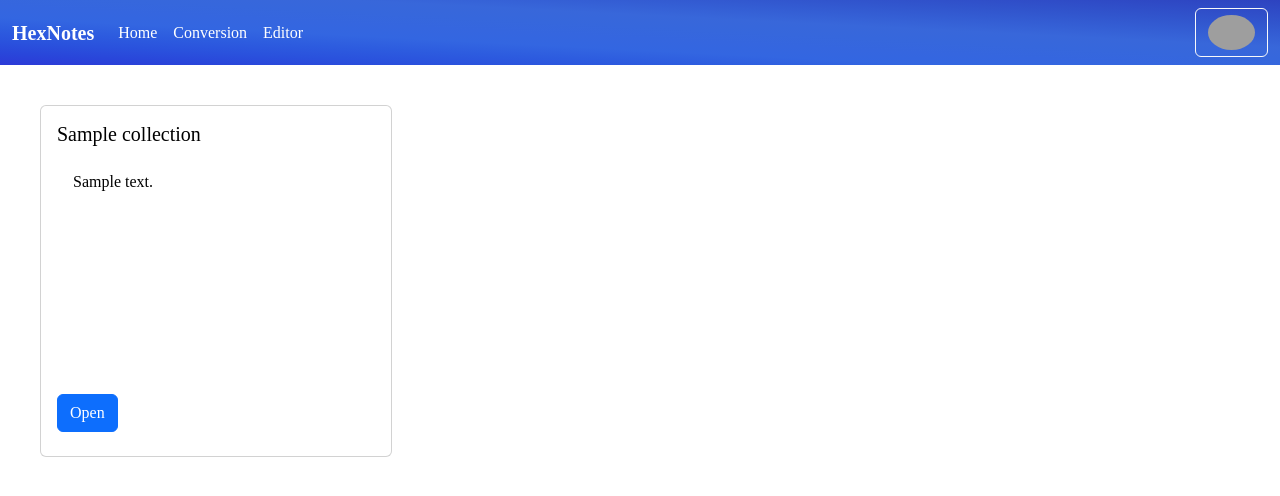
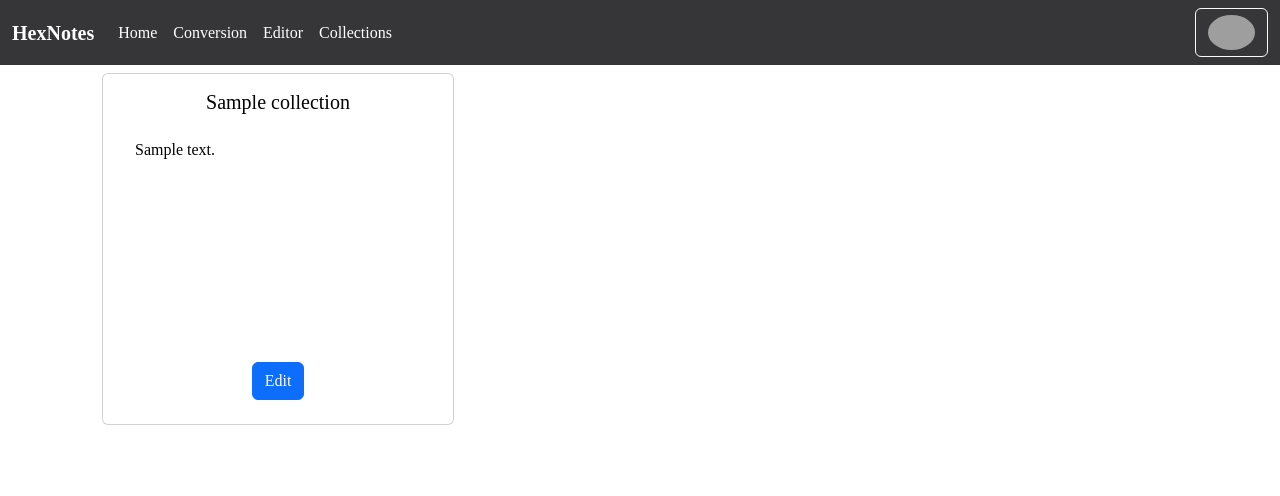
Before and after one commit to Hack-ElitesX/notemaker, a Django app: page /collections in a window 1280 px wide. Shown: the top 496 px of the page. Run offline with Django 4.2, Linux system fonts and the light colour scheme; a user stored in the database is signed in; tables that the repository leaves empty hold one stand-in row (values such as "Sample post"); some web fonts are replaced; grey boxes are pictures that could not be loaded.

Commit message:
Fixed Collections page Changed Color Theme Updated Editor Some more minor changes Added favicon

```diff
--- a/notemakerapp/views.py
+++ b/notemakerapp/views.py
@@ -116,9 +116,9 @@ def downloadNote(request, html, type, pageSize, output):
 
 def editor(request,**params):
     if(not os.path.exists('media/pdf')):
-        os.mkdir(os.path.join('/', 'media') + '/pdf')
+        os.mkdir(os.path.join('', 'media') + '/pdf')
     if(not os.path.exists('media/word')):
-        os.mkdir(os.path.join('/', 'media') + '/word')
+        os.mkdir(os.path.join('', 'media') + '/word')
     if(request.method == "POST"):
         html = request.POST['text'];
         type = request.POST['fileType'];
@@ -211,6 +211,11 @@ def convert(request):
         return render(request,'conversion.html')
 
 def collections(request):
+    if(request.user == "AnonymousUser"):
+        return HttpResponse('''
+        <h2> User Unauntheticated </h2>
+        <p> Kindly <a href="home.html"> Login </a> / <a href=""> Register </a> to access collections page </p>
+        ''')
     collection = Collection.objects.filter(username=request.user)
     context = {'notes': collection}
     return render(request,'collections.html', context)
--- a/static/index.js
+++ b/static/index.js
@@ -18,10 +18,10 @@ var modal_inner = document.getElementsByClassName('card card-body m-2')[0];
 var carousel_rect = document.getElementsByTagName('rect');
 function changeMode() {
     // NOTE: lightModeTheme is changing background-image property of the element, so change accordingly (in terms of linear-gradient)
-    let lightModeNavbar = "linear-gradient(to left bottom,#2d43c0,#2f4cc7,#3155cd,#345ed4,#3867da,#3667dc,#3566df,#3366e1,#2d5cdf,#2a52dd,#2946da,#2c3ad7)";        // Change this to give different theme to light mode
+    let lightModeNavbar = "#363638";        // Change this to give different theme to light mode
 
     // NOTE: darkModeColor is changing the background property of the element, so change accordingly (in different color format like color name, hex, hsl, etc)
-    let darkModeNavbar = "#181818";         // Change this to give different theme to dark mode
+    let darkModeNavbar = "background-image: linear-gradient(to right bottom, #252425, #1f1f1f, #1a191a, #151415, #0e0d0e);";         // Change this to give different theme to dark mode
 
     let darkModeBody = "#202020"   // Body background color in dark mode
     let lightModeBody = "#fff"  // Body background color in light mode
@@ -45,16 +45,22 @@ function changeMode() {
                 carousel_rect[i].style.fill = "#191919"
             }
         }
-
-        if(window.location.pathname == "/editor") {
+        if(window.location.pathname == "/edit") {
             document.getElementById('editor').style.background = "#202c33"
+        }
+        if(window.location.pathname == "/collections") {
+            let card = document.getElementsByClassName('card m-2 notes');
+            for(let i=0;i<card.length;i++) {
+                card[i].style.backgroundColor = "#bddff2";
+            }
         }
 
         localStorage.setItem('darkMode', 1);
     }
     // For Light Mode
     else {
-        outerLayer.style.background = "none";
+        // outerLayer.style.background = "none";
+        outerLayer.style.background = lightModeNavbar
         outerLayer.style.backgroundImage = lightModeNavbar;
         page.style.color = lightModeText
         page.style.background = lightModeBody;
@@ -64,12 +70,18 @@ function changeMode() {
         // Changes carousel color
         if(window.location.pathname == "/" || window.location.pathname == "") {
             for(let i=0;i<carousel_rect.length;i++) {
-                carousel_rect[i].style.fill = "#5EE6EB"
+                carousel_rect[i].style.fill = "#FF725E"
             }
         }
 
-        if(window.location.pathname == "/editor") {
+        if(window.location.pathname == "/edit") {
             document.getElementById('editor').style.background = "white"
+        }
+        if(window.location.pathname == "/collections") {
+            let card = document.getElementsByClassName('card m-2 notes');
+            for(let i=0;i<card.length;i++) {
+                card[i].style.backgroundColor = "white";
+            }
         }
 
         localStorage.setItem('darkMode', 0);
--- a/templates/base.html
+++ b/templates/base.html
@@ -38,7 +38,7 @@
 
   <body>
     <header style="background-color:transparent;">
-      <nav class="navbar navbar-expand-lg navbar-light" style=" background-image: linear-gradient( to left bottom, #2d43c0, #2f4cc7, #3155cd, #345ed4, #3867da, #3667dc, #3566df, #3366e1, #2d5cdf, #2a52dd, #2946da, #2c3ad7 ); " >
+      <nav class="navbar navbar-expand-lg navbar-light" style="background-image: linear-gradient(to right bottom, #252425, #1f1f1f, #1a191a, #151415, #0e0d0e);" >
         <div class="container-fluid">
           <a class="navbar-brand text-white" href="{% url 'home' %}"><strong>HexNotes</strong></a>
           <button class="navbar-toggler" type="button" data-bs-toggle="collapse" data-bs-target="#navbarSupportedContent" aria-controls="navbarSupportedContent" aria-expanded="false" aria-label="Toggle navigation" >
@@ -55,6 +55,11 @@
               <li class="nav-item" style="max-width: content-fit;">
                 <a class="nav-link text-white" href="{% url 'editor' %}" >Editor</a >
               </li>
+              {% if user.is_authenticated %}
+              <li class="nav-item" style="max-width: content-fit;">
+                <a class="nav-link text-white" href="{% url 'collections' %}" >Collections</a >
+              </li>
+              {% endif %}
             </ul>
 
             <ul class="navbar-nav mr-auto mb-2 mb-lg-0" >
@@ -68,9 +73,9 @@
               {% else %}
               <form action="#" class="d-flex">
                 <!-- Button to trigger login modal -->
-                <button type="button" class="btn btn-success mx-2" data-bs-toggle="modal" data-bs-target="#loginModal" style=" background-image: linear-gradient(to left bottom, #62e2c0, #58e1c7, #4fdfce, #48ded5, #42dcdb, #48dce3, #50dce9, #5adbef, #6fdbf6, #83dcfb, #96dcfe, #a7dcff);" > Login </button>
+                <button type="button" class="btn btn-success mx-2" data-bs-toggle="modal" data-bs-target="#loginModal" style="background-image: linear-gradient(to left top, #ff725e, #fc7b68, #f98372, #f68b7c, #f29386);" > Login </button>
                 <!-- Button to trigger signup modal -->
-                <button type="button" class="btn btn-success mx-2 " data-bs-toggle="modal" data-bs-target="#signupModal"  style=" background-image: linear-gradient(to left bottom, #62e2c0, #58e1c7, #4fdfce, #48ded5, #42dcdb, #48dce3, #50dce9, #5adbef, #6fdbf6, #83dcfb, #96dcfe, #a7dcff);"> SignUp </button>
+                <button type="button" class="btn btn-success mx-2 " data-bs-toggle="modal" data-bs-target="#signupModal"  style="background-image: linear-gradient(to left top, #ff725e, #fc7b68, #f98372, #f68b7c, #f29386);"> SignUp </button>
               </form>
                 {% endif %}
             </ul>
@@ -112,7 +117,7 @@
 
               <form action="logout" method="post" class="mt-3">
                 {% csrf_token %}
-                <button type="submit" class="btn btn-warning mx-2" style=" background-image: linear-gradient(to right, #ded74f, #e3c63a, #e8b428, #eda218, #f08e10);">
+                <button type="submit" class="btn btn-danger mx-2">
                   Logout
                 </button>
               </form>
@@ -186,7 +191,7 @@
                   <input type="password" class="form-control" id="pass" name="pass" placeholder="Password" required />
                 </div>
 
-                <button type="submit" class="btn btn-success my-2" required style=" background-image: linear-gradient(to right, #ded74f, #e3c63a, #e8b428, #eda218, #f08e10);">
+                <button type="submit" class="btn btn-success my-2" required style=" background-image: linear-gradient(to left top, #ff725e, #fc7b68, #f98372, #f68b7c, #f29386);">
                   Login
                 </button>
               </form>
--- a/templates/collections.html
+++ b/templates/collections.html
@@ -2,19 +2,57 @@
 
 {% block content %}
 
-<div class=" d-flex flex-row m-4" style="overflow:scroll;">
+<div class="container text-center">
+  {% for note in notes %}
+    {% if forloop.counter0|divisibleby:3 %}
+      <div class="row container">
+    {% endif %}
+        <div class="col" style="width: 22rem;">
+          <!-- Code to display notes -->
+          <div class="card m-2 notes" style="width: 22rem; height: 22rem;color: black;">
+            <div class="card-body" >
+              <h5 class="card-title"> {{note.title}} </h5>
+              <div class="card-text"  style="height: 14rem;width: 20rem; overflow: scroll;line-height: 1.5;text-align: justify;">
+                  <p class="m-3">{{note.text}}</p>
+              </div>
+              <a href="" class="btn btn-primary mt-3">Edit</a>
+            </div>
+          </div>
+          <!-- Display Notes END -->
+        </div>
+    {% if forloop.counter|divisibleby:3 %}
+      </div>
+    {% endif %}
+  {% endfor %}
+
+  {% comment %} <div class="row">
+    <div class="col">
+      Column
+    </div>
+    <div class="col">
+      Column
+    </div>
+    <div class="col">
+      Column
+    </div>
+  </div>
+</div> {% endcomment %}
+
+{% comment %} <div class="d-flex m-4">
 {% for note in notes %}
   <div class="col"  >
     <div class="card m-3" style="width: 22rem; height: 22rem; ">
         <div class="card-body">
           <h5 class="card-title">{{note.title}}</h5>
-          <div class="card-text" style="height: 14rem;width: 20rem; overflow: scroll;line-height: 1.5;text-align: justify;"><p class="m-3">{{note.text}}</p></div>
+          <div class="card-text" style="height: 14rem;width: 20rem; overflow: hidden;line-height: 1.5;text-align: justify;">
+              <p class="m-3">{{note.text}}</p>
+          </div>
           <a href="" class="btn btn-primary mt-3">Open</a>
         </div>
     </div>
   </div>
   {% endfor %}
-</div>
+</div> {% endcomment %}
 
 
 {% endblock content %}
```
Also changed, not shown: templates/edit.html (+5 -5 lines), templates/home.html (+9 -15 lines), static/images/favicon.png (added).
